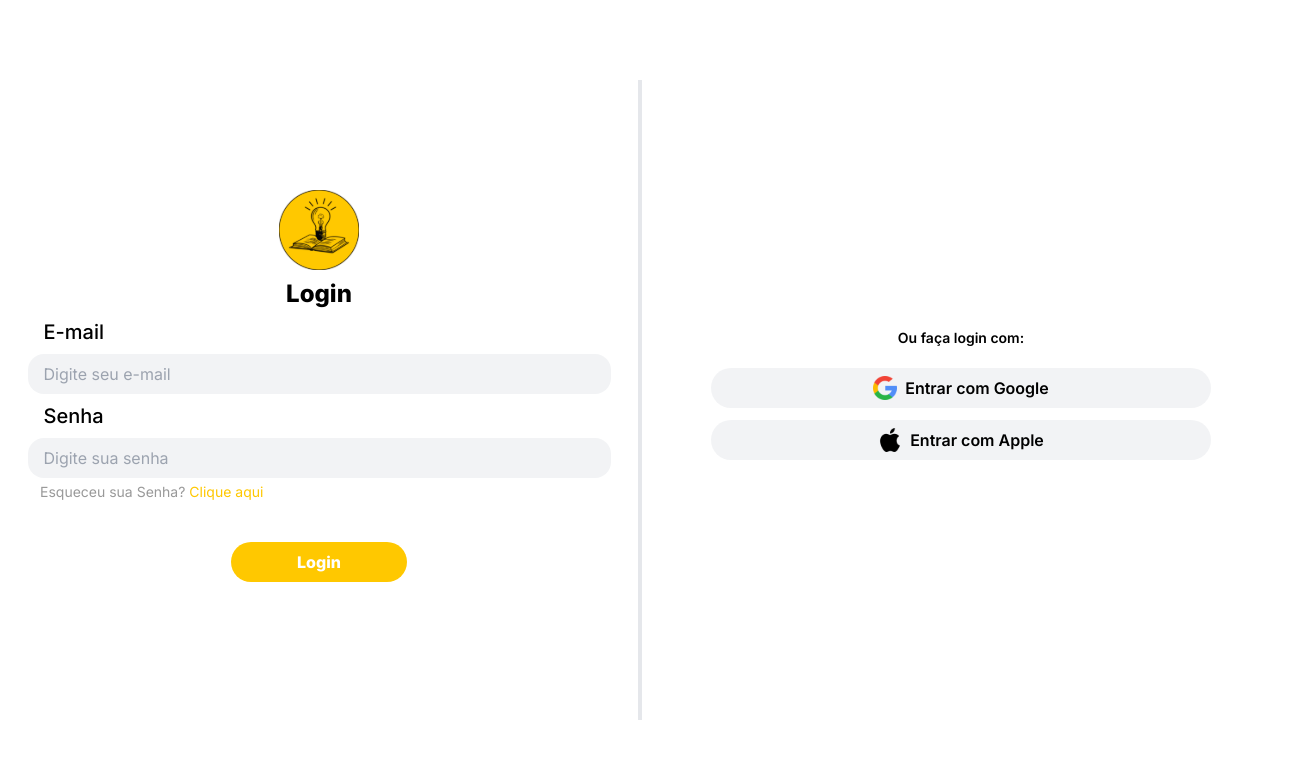
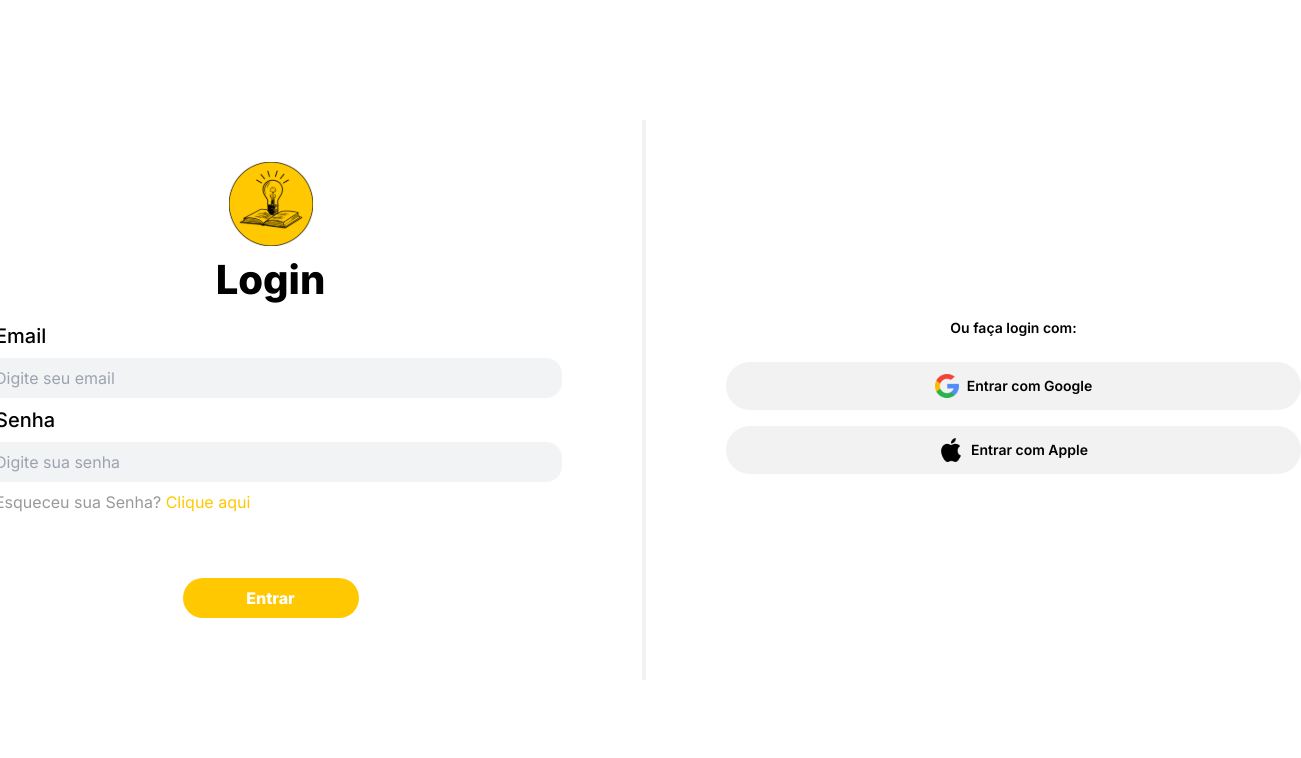
Before and after one commit to BrunoAlexys/the-books, a Next.js app: page / in a window 1280 px wide. Shown: the top 758 px of the page, 1301 px wide, since content can reach past the window. Built offline with nearby package versions, Linux system fonts and the light colour scheme.

Commit message:
Atualizando Sistema por completo

```diff
--- a/src/app/components/Login/Login.tsx
+++ b/src/app/components/Login/Login.tsx
@@ -3,98 +3,61 @@
 import Image from "next/image";
 import { Input } from "../Input/Input";
 import { Button } from "../Button/Button";
-import { FormEvent, useState } from "react";
-import { LoginType } from "@/app/Types/LoginType";
-
 
 export const Login = () => {
-
-    const [email, setEmail] = useState('');
-    const [password, setPassword] = useState('');
-
-    const [login, setLogin] = useState<LoginType>({ email: '', password: '' });
-
-    const handleSubmit = (e: FormEvent<HTMLFormElement>) => {
-        e.preventDefault();
-    }
-
     return (
-        <div className="h-screen flex flex-col xl:flex-row justify-around items-center">
-
-            <div className="xl:flex xl:flex-col xl:flex-1">
-
-                <div className="flex flex-col flex-1 justify-center items-center gap-2">
+        <div className="xl:h-screen flex flex-col xl:flex-row justify-center items-center gap-2 xl:gap-20">
+            <div className="mb-10">
+                <div className="flex flex-col justify-center items-center gap-4 xl:mb-4 mt-12 xl:mt-5">
                     <Image
                         src="/assets/logo.svg"
                         alt="Logo"
-                        width={82}
-                        height={82}
-                        className="sm:w-20 sm:h-20 sm:mt-10 xl:mt-0"
+                        width={84}
+                        height={84}
                     />
-                    <h1 className="text-2xl font-extrabold">Login</h1>
+                    <h1 className="text-3xl xl:text-[40px] font-extrabold">Login</h1>
+                </div>
+                <div>
+                    <Input
+                        type="email"
+                        placeholder="Digite seu email"
+                        label="Email"
+                        className="outline-none" />
+                    <Input
+                        type="password"
+                        placeholder="Digite sua senha"
+                        label="Senha"
+                        className="outline-none" />
+                    <p className="ml-4 mt-2 text-[#999999]">Esqueceu sua Senha?<a className="text-amarelo"> Clique aqui</a></p>
+                    <div className="flex justify-center mt-16">
+                        <Button>Entrar</Button>
+                    </div>
+                </div>
             </div>
 
-                <div className="flex flex-col flex-1">
-                    <form onClick={handleSubmit} className="flex flex-col items-center">
-                        <Input
-                            label="E-mail"
-                            placeholder="Digite seu e-mail"
-                            type="email"
-                            value={email}
-                            onChange={e => setLogin({ ...login, email: e.target.value })} />
-                        <Input
-                            label="Senha"
-                            placeholder="Digite sua senha"
-                            type="password"
-                            value={password}
-                            onChange={e => ({ ...login, password: e.target.value })} />
-                    </form>
+            <div className="border-2 border-[#D9D9D959] w-[355px] sm:w-[650px] xl:w-0 xl:h-[70%]"></div>
 
-                    <div className="flex xl:ml-10 2xl:ml-20 xl:mt-1">
-                        <p className="text-sm text-cinza">Esqueceu sua Senha? <a href="/" className="text-amarelo">Clique aqui</a></p>
-                    </div>
-
-                    <div className="flex flex-col flex-1 items-center mt-10">
-                        <div className="mb-7"><Button>Login</Button></div>
-                        <div className="border-b-2 border-gray-200/50 w-[355px] sm:w-[440px] md:w-[600px] xl:hidden"></div>
-                    </div>
-
-                </div>
-
-            </div>
-
-            <div className="xl:border-2 xl:border-black-200/50 xl:h-[80%]"></div>
-
-            <div className="flex flex-col flex-1 items-center gap-3 xl:flex-1">
-
-                <p className="p-2 text-black text-sm font-semibold">Ou faça login com:</p>
-
-                <div className="bg-gray-200/50 w-80 sm:w-[360px] md:w-[500px] rounded-3xl p-2">
-                    <a href="/" className="flex justify-center items-center gap-2">
+            <div className="flex flex-col gap-4 justify-center items-center sm:mb-4">
+                <h2 className="text-sm font-semibold p-2">Ou faça login com:</h2>
+                <div className="p-2 w-[342px] sm:w-[500px] xl:w-[575px] xl:p-3 bg-[#D9D9D959] flex justify-center items-center gap-2 rounded-3xl">
                     <Image
                         src="/assets/google.svg"
-                            alt="Logo do Google"
+                        alt="Logo da Google"
                         width={24}
                         height={24}
                     />
-                        <p className="font-semibold text-black text-base">Entrar com Google</p>
-                    </a>
+                    <h3 className="text-sm font-semibold"><a className="cursor-pointer">Entrar com Google</a></h3>
                 </div>
-
-                <div className="bg-gray-200/50 w-80 sm:w-[360px] sm:mb-5 md:w-[500px] rounded-3xl p-2">
-                    <a href="/" className="flex justify-center items-center gap-2">
+                <div className="p-2 w-[342px] sm:w-[500px] xl:w-[575px] xl:p-3 bg-[#D9D9D959] flex justify-center items-center gap-2 rounded-3xl">
                     <Image
                         src="/assets/apple.svg"
                         alt="Logo da Apple"
                         width={24}
                         height={24}
                     />
-                        <p className="font-semibold text-black text-base">Entrar com Apple</p>
-                    </a>
+                    <h3 className="text-sm font-semibold"><a className="cursor-pointer">Entrar com Apple</a></h3>
                 </div>
-
             </div>
-
         </div>
     );
 }
--- /dev/null
+++ b/src/app/components/RecuperarSenhaEmail/RecuperarSenhaEmail.tsx
@@ -0,0 +1,37 @@
+"use client";
+
+import Image from "next/image";
+import { Input } from "../Input/Input";
+import { Button } from "../Button/Button";
+
+export const RecuperarSenhaEmail = () => {
+    return (
+        <div className="w-full justify-center items-center">
+            <div className="flex flex-col justify-center items-center mt-8">
+                <Image
+                    src="/assets/logo.svg"
+                    alt="Logo"
+                    width={82}
+                    height={82}
+                    className="m-7 sm:w-20 sm:h-20 sm:mt-10 xl:mt-0"
+                />
+                <h1 className="text-2xl font-extrabold">Recuperar Senha</h1>
+            </div>
+            <div className="flex flex-col items-center text-center mt-10">
+                <h2 className="font-bold text-base md:text-[26px]">
+                    Insira seu e-mail para <br />
+                    receber o código de recuperação de senha.
+                </h2>
+                <Input
+                className="md:w-[682px] md:p-3 md:mt-3"
+                    placeholder="Digite seu e-mail"
+                    type="email"
+                />
+            </div>
+            <div className="flex gap-4 mt-14  items-center justify-center">
+                <Button className="md:w-[256px] md:p-3" color="#e7e7e7" colorText="#9E9E9E">Voltar</Button>
+                <Button className="md:w-[256px] md:p-3">Enviar</Button>
+            </div>
+        </div>
+    );
+}
--- a/src/app/globals.css
+++ b/src/app/globals.css
@@ -1,3 +1,14 @@
 @tailwind base;
 @tailwind components;
 @tailwind utilities;
+
+* {
+    margin: 0;
+    padding: 0;
+    box-sizing: border-box;
+}
+
+body, html {
+    background-color: white;
+    height: 100%;
+}
```
Lines whose indentation alone changed are shown as unchanged.
